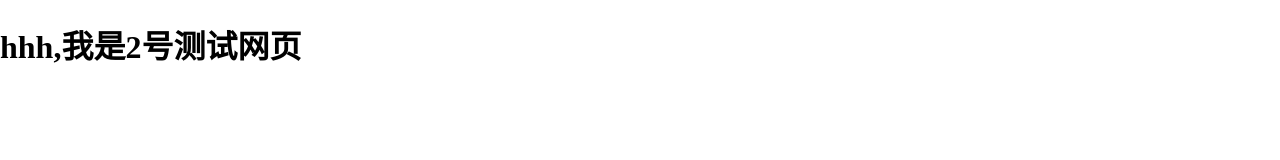
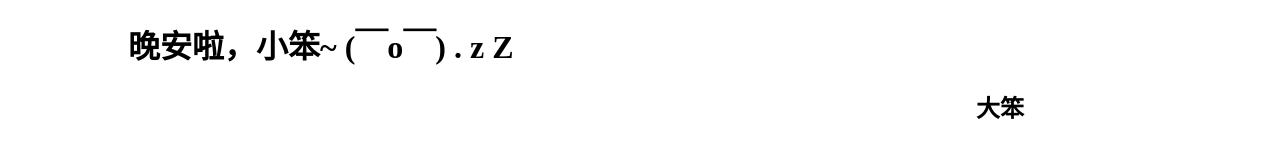
Before and after one commit to zhouzhanqi1/testPro, a plain HTML site: page new.html in a window 1280 px wide. Drawn offline with Linux system fonts and the light colour scheme.

Commit message:
Update new.html

```diff
--- a/new.html
+++ b/new.html
@@ -11,6 +11,16 @@
     </style>
   </head>
   <body>
-    <h1>hhh,我是2号测试网页</h1>
+    <h1 class="name1">晚安啦，小笨~ (￣o￣) . z Z</h1>
+    <h2 class="name2">大笨</h2>
   </body>
+  <style>
+    .name1{
+      margin-left: 10%;
+    }
+    .name2{
+      text-align: right;
+      margin-right: 20%;
+    }
+  </style>
 </html>
```
